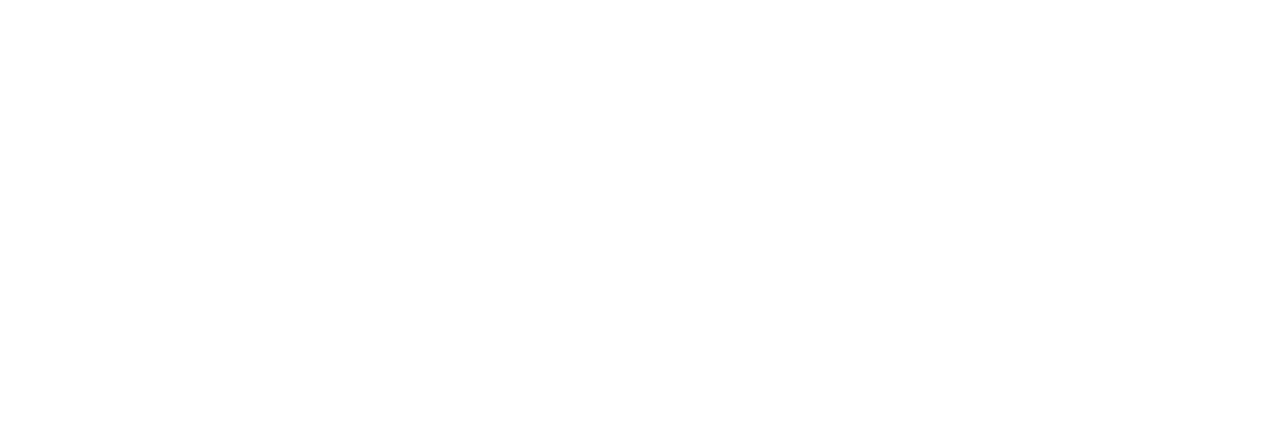
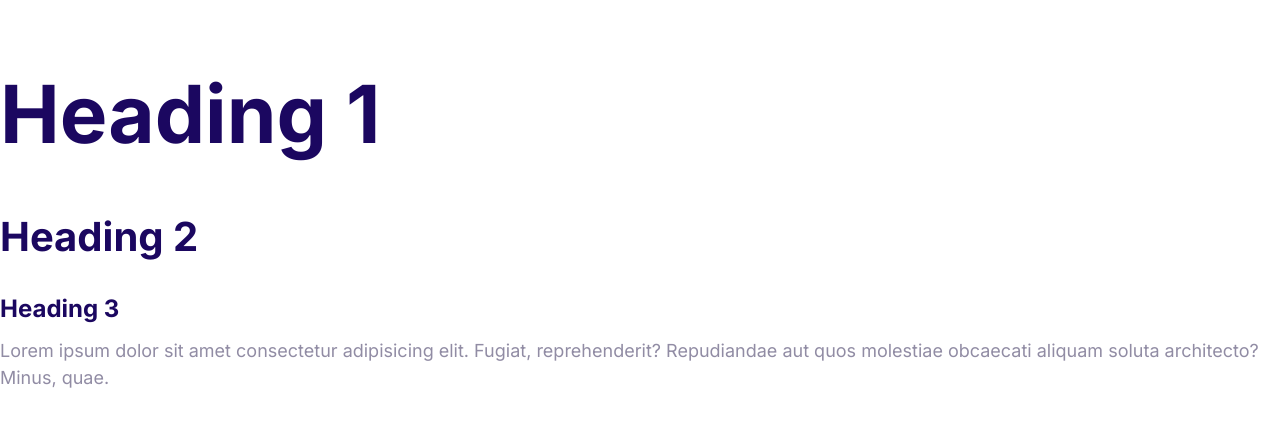
Before and after one commit to DanGoose/moshify, a plain HTML site: page index.html in a window 1280 px wide. Drawn offline with Linux system fonts and the light colour scheme.

Commit message:
Define the styles for the fonts.

```diff
--- a/css/style.css
+++ b/css/style.css
@@ -5,3 +5,55 @@
   --color-headings: #1b0760;
   --color-body: #918ca4;
 }
+
+html {
+  font-size: 62.5%;
+}
+
+body {
+  color: var(--color-body);
+  font-family: Inter, Arial, Helvetica, sans-serif;
+  font-size: 2.4rem;
+  line-height: 1.5;
+}
+
+h1,
+h2,
+h3 {
+  color: var(--color-headings);
+  margin-bottom: 1rem;
+}
+
+h1 {
+  font-size: 7rem;
+}
+
+h2 {
+  font-size: 4rem;
+}
+
+h3 {
+  font-size: 3rem;
+}
+
+p {
+  margin-top: 0;
+}
+
+@media screen and (min-width: 1024px) {
+  body {
+    font-size: 1.8rem;
+  }
+
+  h1 {
+    font-size: 8rem;
+  }
+
+  h2 {
+    font-size: 4rem;
+  }
+
+  h3 {
+    font-size: 2.4rem;
+  }
+}
--- a/index.html
+++ b/index.html
@@ -6,12 +6,18 @@
     <meta http-equiv="X-UA-Compatible" content="IE=edge">
     <meta name="viewport" content="width=device-width, initial-scale=1.0">
     <title>Document</title>
+    <link rel="preconnect" href="https://fonts.gstatic.com">
+    <link href="https://fonts.googleapis.com/css2?family=Inter:wght@400;700&display=swap" rel="stylesheet">
     <link rel="stylesheet" href="css/normalize.css">
     <link rel="stylesheet" href="css/style.css">
 </head>
 
 <body>
-
+    <h1>Heading 1</h1>
+    <h2>Heading 2</h2>
+    <h3>Heading 3</h3>
+    <p>Lorem ipsum dolor sit amet consectetur adipisicing elit. Fugiat, reprehenderit? Repudiandae aut quos molestiae
+        obcaecati aliquam soluta architecto? Minus, quae.</p>
 </body>
 
 </html>
```
